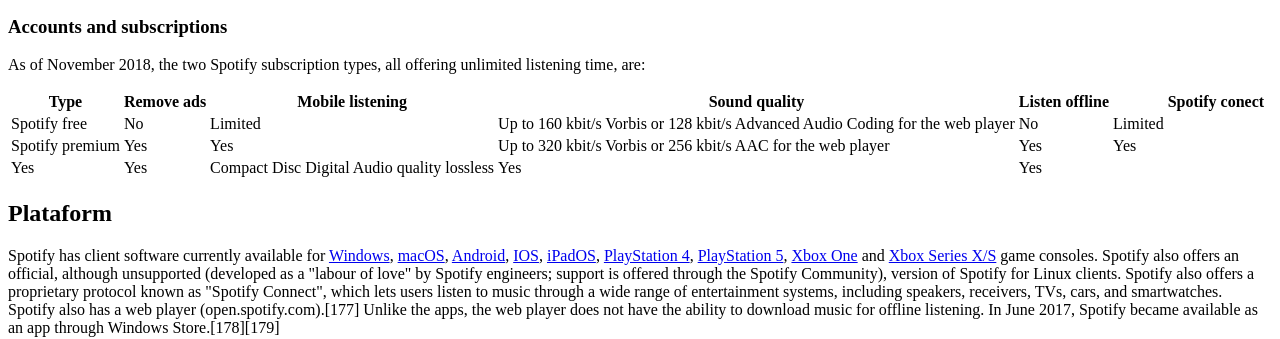
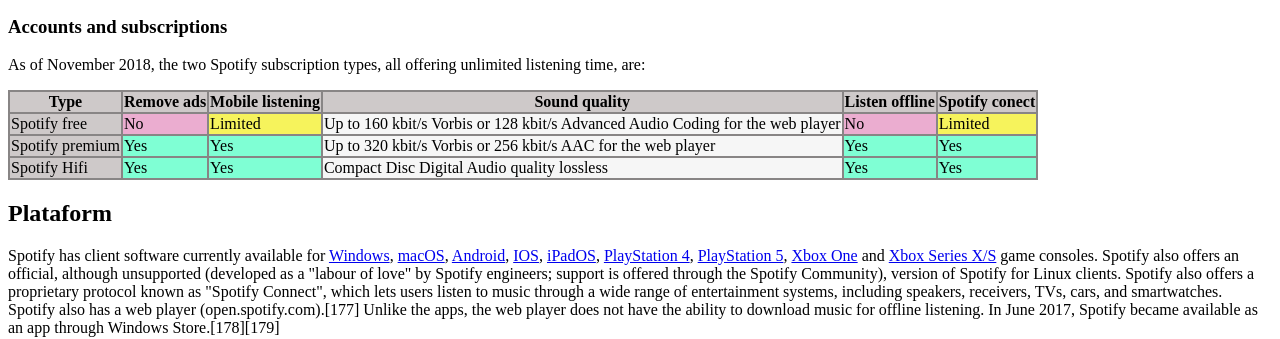
Before and after one commit to Barxl/csp_ca1, a plain HTML site: page Spotify/index.html in a window 1280 px wide. Shown: the part 1605-1944 px from the top of the page. Drawn offline with Linux system fonts and the light colour scheme.

Commit message:
table colours

```diff
--- a/Spotify/index.html
+++ b/Spotify/index.html
@@ -72,44 +72,48 @@
             <h3>Accounts and subscriptions</h3>
             <p id="5">As of November 2018, the two Spotify subscription types, all offering unlimited listening time, are:</p>
             <div></div>
-            <table class="text-center">
-                <tbody>
-                <tr>
+            <table Style="background-color:rgb(136, 133, 133)">
+
+                <thead>
+                    <tr Style="background-color: rgb(206, 201, 201)">
                         <th>Type</th>
                         <th>Remove ads</th>
                         <th>Mobile listening</th>
                         <th>Sound quality</th>
-                    <th>Listen offline</th><th></th>
+                        <th>Listen offline</th>
                         <th>Spotify conect</th>
+                    </tr>
+                </thead>
+
+                <tbody>
+                    <tr>
+                        <td Style="background-color: rgb(206, 201, 201)">Spotify free</td>
+                        <td Style="background-color:rgb(235, 173, 208)">No</td>
+                        <td Style="background-color:rgb(246, 243, 92)">Limited</td>
+                        <td Style="background-color:rgb(246, 246, 246)">Up to 160 kbit/s Vorbis or 128 kbit/s Advanced Audio Coding for the web player</td>
+                        <td Style="background-color:rgb(235, 173, 208)">No</td>
+                        <td Style="background-color:rgb(246, 243, 92)">Limited</td>
                     </tr>
 
                     <tr>
-                    <td>Spotify free</td>
-                    <td>No</td>
-                    <td>Limited</td>
-                    <td>Up to 160 kbit/s Vorbis or 128 kbit/s Advanced Audio Coding for the web player</td>
-                    <td>No</td>
-                    <td>Limited</td>
+                        <td Style="background-color: rgb(206, 201, 201)">Spotify premium</td>
+                        <td Style="background-color:aquamarine">Yes</td>
+                        <td Style="background-color:aquamarine">Yes</td>
+                        <td Style="background-color:rgb(246, 246, 246)">Up to 320 kbit/s Vorbis or 256 kbit/s AAC for the web player</td>
+                        <td Style="background-color:aquamarine">Yes</td>
+                        <td Style="background-color:aquamarine">Yes</td>
                     </tr>
 
                     <tr>
-                    <td>Spotify premium</td>
-                    <td>Yes</td>
-                    <td>Yes</td>
-                    <td>Up to 320 kbit/s Vorbis or 256 kbit/s AAC for the web player</td>
-                    <td>Yes</td>
-                    <td>Yes</td>
+                        <td Style="background-color: rgb(206, 201, 201)">Spotify Hifi</td>
+                        <td Style="background-color:aquamarine">Yes</td>
+                        <td Style="background-color:aquamarine">Yes</td>
+                        <td Style="background-color:rgb(246, 246, 246)">Compact Disc Digital Audio quality lossless</td>
+                        <td Style="background-color:aquamarine">Yes</td>
+                        <td Style="background-color:aquamarine">Yes</td>
                     </tr>
-
-                <tr>
-                    <td>Yes</td>
-                    <td>Yes</td>
-                    <td>Compact Disc Digital Audio quality lossless</td>
-                    <td>Yes</td>
-                    <td>Yes</td>
-                </tr>
+                <tbody>
             </table>
-        </tbody>
             <h2>Plataform</h2>
             <p id="6">Spotify has client software currently available for <a href="https://en.wikipedia.org/wiki/Microsoft_Windows">Windows</a>, <a href="https://en.wikipedia.org/wiki/MacOS">macOS</a>, <a href="https://en.wikipedia.org/wiki/Android_(operating_system)">Android</a>, <a href="https://en.wikipedia.org/wiki/IOS">IOS</a>, <a href="https://en.wikipedia.org/wiki/IPadOS">iPadOS</a>, <a href="https://en.wikipedia.org/wiki/PlayStation_4">PlayStation 4</a>, <a href="https://en.wikipedia.org/wiki/PlayStation_5">PlayStation 5</a>, <a href="https://en.wikipedia.org/wiki/Xbox_One">Xbox One</a> and <a href="https://en.wikipedia.org/wiki/Xbox_Series_X_and_Series_S">Xbox Series X/S</a> game consoles. Spotify also offers an official, although unsupported (developed as a "labour of love" by Spotify engineers; support is offered through the Spotify Community), version of Spotify for Linux clients. Spotify also offers a proprietary protocol known as "Spotify Connect", which lets users listen to music through a wide range of entertainment systems, including speakers, receivers, TVs, cars, and smartwatches. Spotify also has a web player (open.spotify.com).[177] Unlike the apps, the web player does not have the ability to download music for offline listening. In June 2017, Spotify became available as an app through Windows Store.[178][179]</p>
             <figure>
```
Lines whose indentation alone changed are shown as unchanged.
